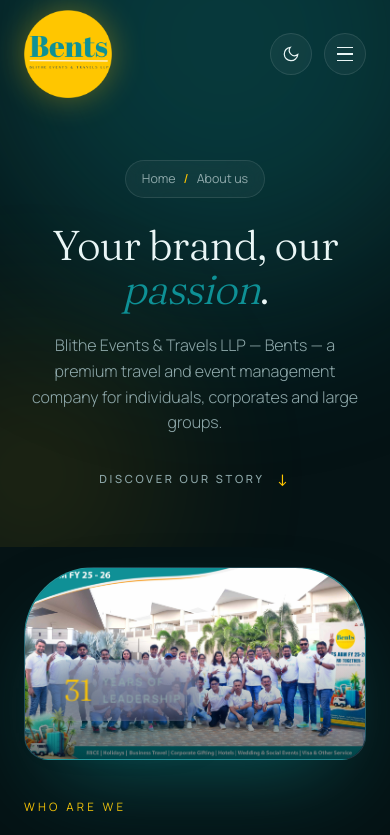
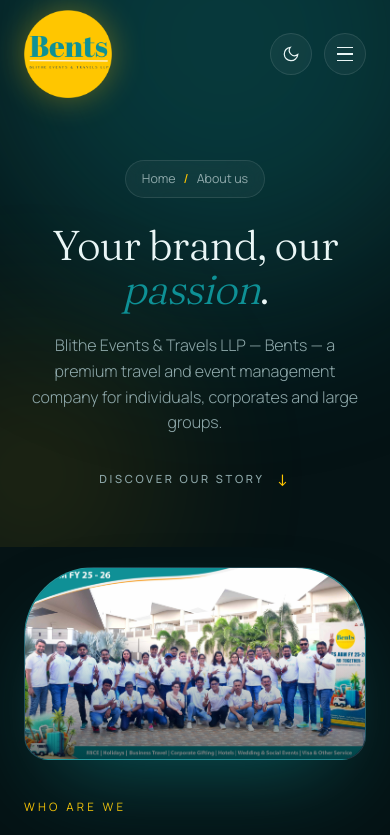
Before and after one commit to DEBOJEETDAS36/t2, a Next.js app: page /about in a window 390 px wide. Shown: the top 835 px of the page. Built offline with nearby package versions, Linux system fonts and the light colour scheme.

Commit message:
Floating box removed frm team photo in /about page

```diff
--- a/app/globals.css
+++ b/app/globals.css
@@ -659,9 +659,6 @@ button:disabled,[aria-disabled="true"]{cursor:not-allowed}
 .abt-art:after{content:"";position:absolute;inset:0;border-radius:inherit;background:linear-gradient(180deg,transparent 40%,rgba(2,14,18,.55));z-index:1;pointer-events:none}
 .abt-art>.phi{position:absolute;inset:0;z-index:0;overflow:hidden;border-radius:inherit}
 .abt-art>.pimg{position:absolute;inset:24px;border-radius:70px 70px 20px 20px;background-color:rgba(0,0,0,.2);border-color:rgba(255,255,255,.5);color:#fff;z-index:0}
-.abt-badge{position:absolute;left:-18px;bottom:34px;z-index:4;display:flex;align-items:center;gap:14px;padding:16px 22px;border-radius:18px;box-shadow:0 20px 44px -18px var(--glow);animation:float 9s ease-in-out infinite}
-.abt-badge b{font:300 2.3rem/1 var(--serif);color:var(--gold);text-shadow:0 0 22px rgba(255,198,0,.4)}
-.abt-badge span{font-size:.64rem;font-weight:500;letter-spacing:.16em;text-transform:uppercase;color:var(--mute);line-height:1.6}
 .abt-lead{color:var(--mute);font-weight:300}
 .abt-lead+.abt-lead{margin-top:16px}
 .abt-who-quote{margin:30px 0 8px;font-size:1.18rem}
@@ -777,7 +774,6 @@ button:disabled,[aria-disabled="true"]{cursor:not-allowed}
 @media(max-width:960px){
 .abt-who,.abt-two,.abt-people,.abt-mice{grid-template-columns:1fr}
 .abt-art{aspect-ratio:16/9}
-.abt-badge{left:14px}
 .abt-stats{margin-top:56px}
 .pg .abt-stats{grid-template-columns:repeat(2,1fr)}
 .abt-portrait{height:380px}
@@ -794,8 +790,6 @@ button:disabled,[aria-disabled="true"]{cursor:not-allowed}
 .abt-who{gap:38px}
 .abt-art{border-radius:70px 70px 24px 24px}
 .abt-art>.pimg{inset:16px;border-radius:54px 54px 16px 16px}
-.abt-badge{left:10px;bottom:20px;padding:12px 16px;gap:10px}
-.abt-badge b{font-size:1.8rem}
 .abt-stats{margin-top:44px}
 .abt-panel,.abt-mice-card{padding:26px}
 .abt-people{gap:20px}
@@ -818,6 +812,6 @@ button:disabled,[aria-disabled="true"]{cursor:not-allowed}
 }
 @media(prefers-reduced-motion:reduce){
 .pg .reveal{opacity:1;transform:none}
-.abt-cue i,.abt-badge,.abt-logo-track{animation:none!important}
+.abt-cue i,.abt-logo-track{animation:none!important}
 .abt-logo-track{width:auto;flex-wrap:wrap;justify-content:center}
 }
--- a/components/AboutContent.tsx
+++ b/components/AboutContent.tsx
@@ -38,10 +38,6 @@ export default function AboutContent() {
         <div className="wrap abt-who">
           <div className="abt-art reveal">
             <Ph name="contact/Office" label="Office photo · 16:7" />
-            <div className="abt-badge glass">
-              <b>31</b>
-              <span>years of<br />leadership</span>
-            </div>
           </div>
           <div className="reveal" style={d('.15s')}>
             <span className="eyebrow">Who are we</span>
```
